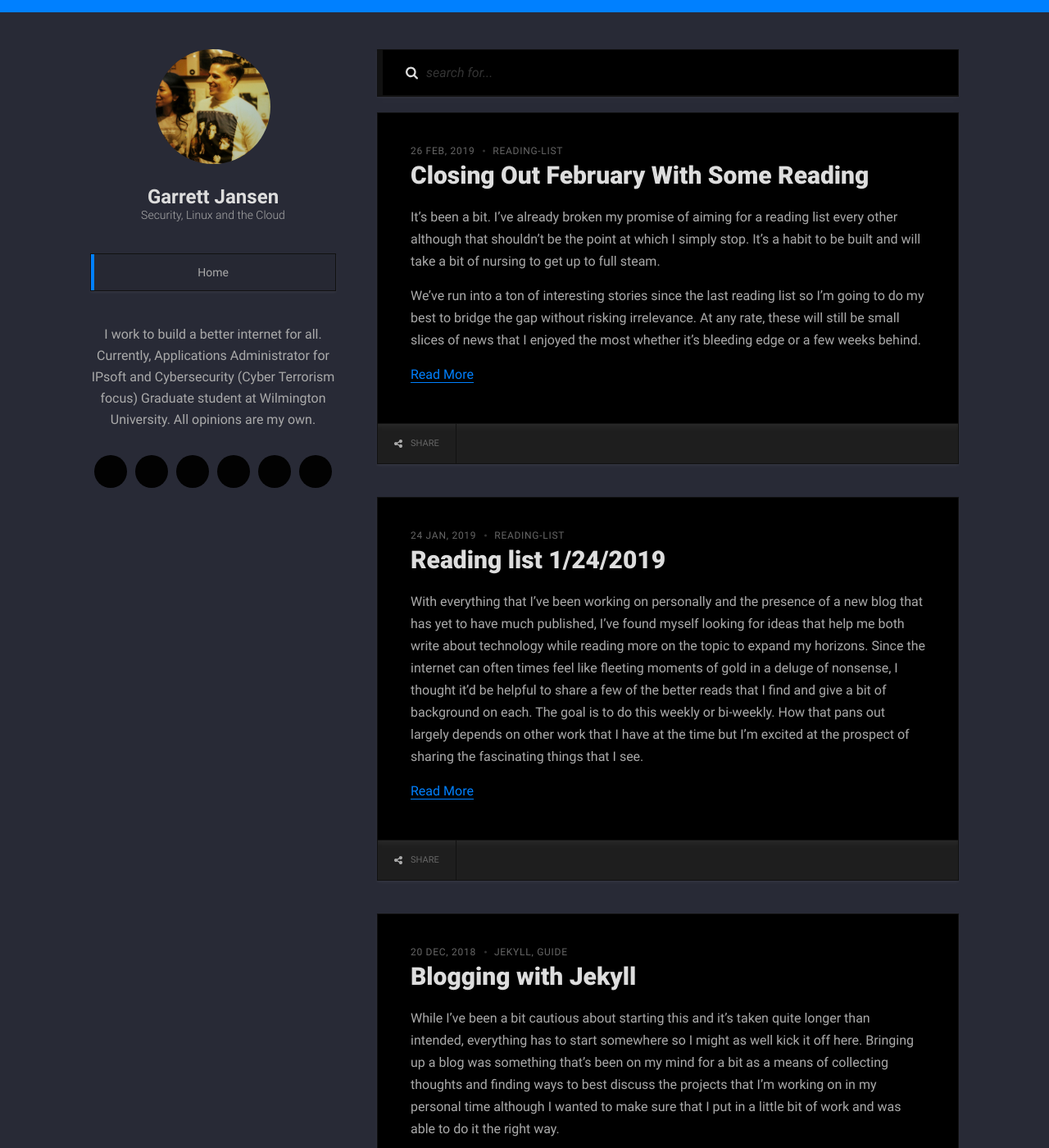
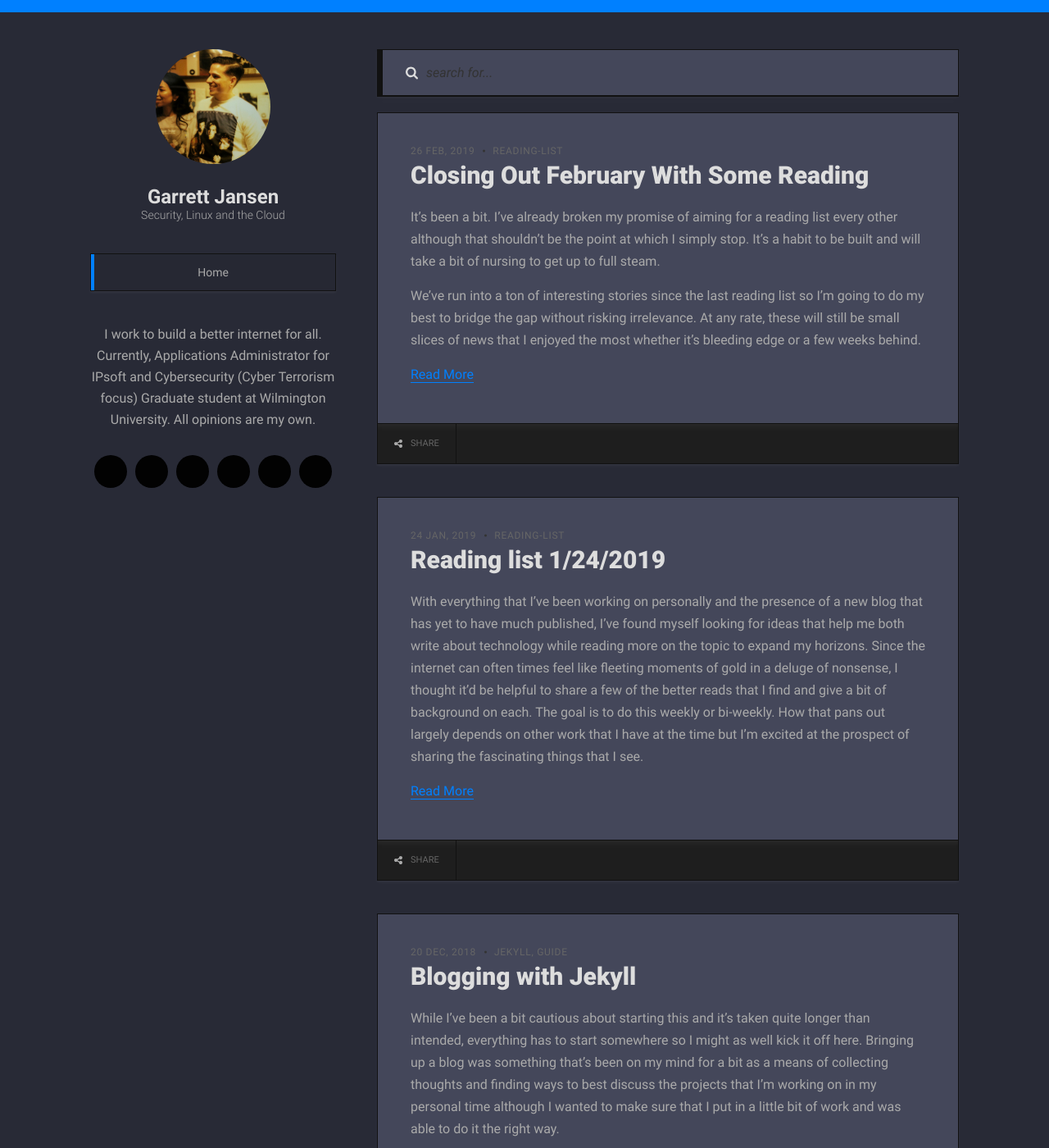
Before and after one commit to garrettjj/website, a Jekyll site: the page built from index.html, in a window 1280 px wide and 1400 px high. Shown: the whole window at 82% size. Built offline with Jekyll 4.4.1, drawn with Linux system fonts in a browser that asks for light colours; the list of posts is cut into pages by our own code.

Commit message:
Testing a color lightener

```diff
--- a/assets/partials/_vars.scss
+++ b/assets/partials/_vars.scss
@@ -1,7 +1,7 @@
 $background-color: 		#282a36;
 
 $black:					#fff;
-$white:					#000;
+$white:					#44475a;
 
 $grey-color-darker: 	#eee;
 $grey-color-dark: 		#ddd;
```
